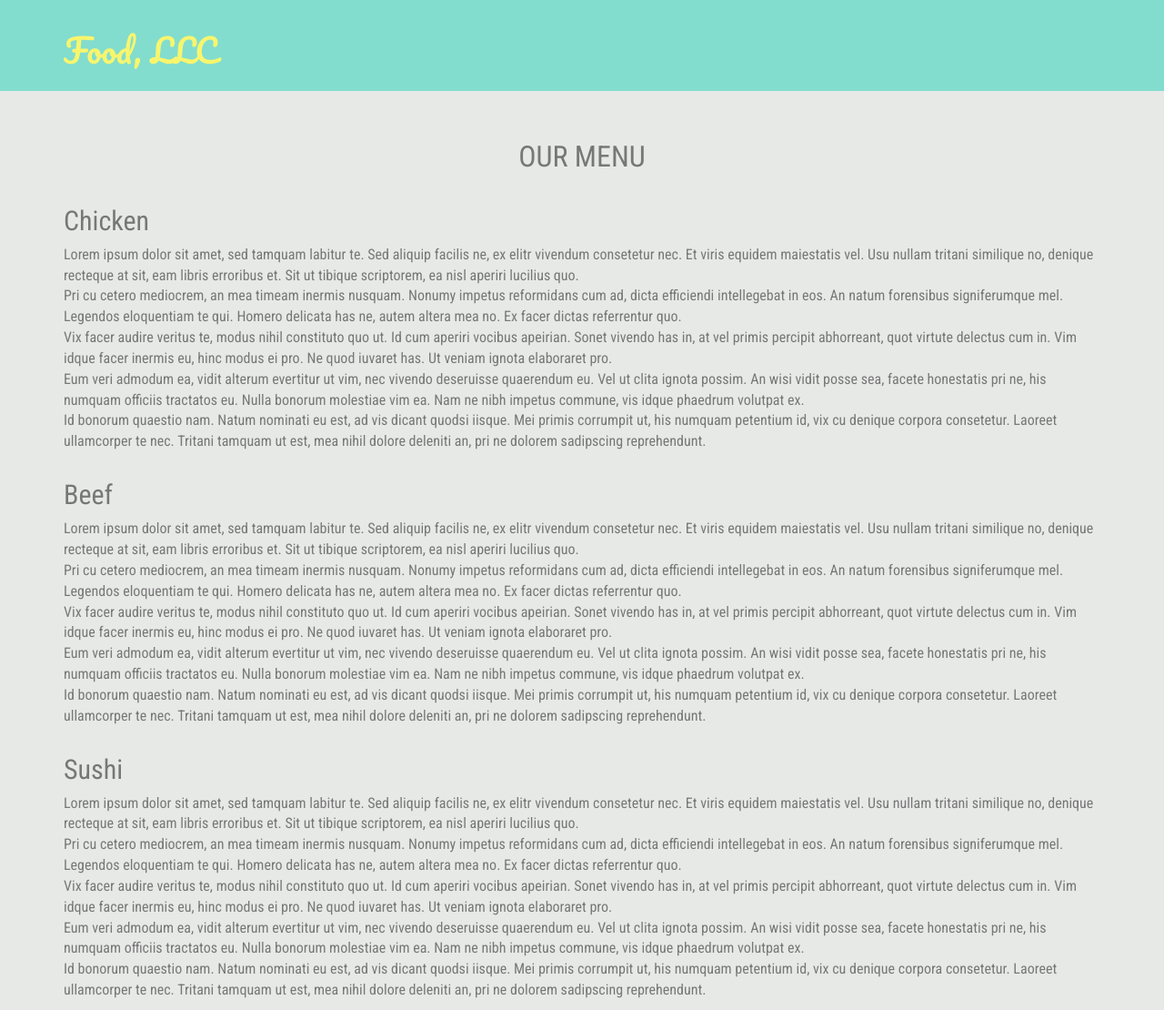
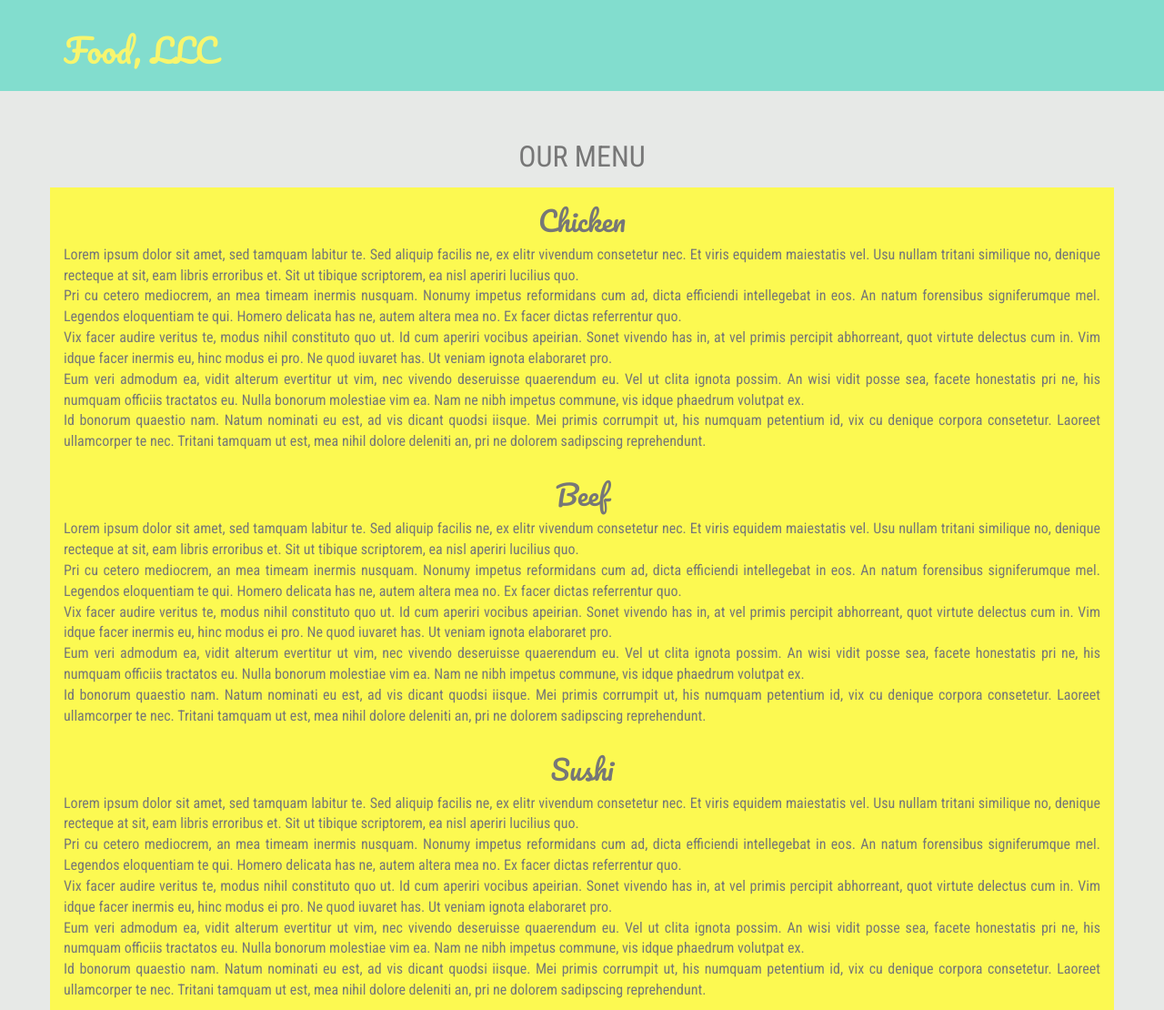
Before and after one commit to emmvalenti/emmvalenti.github.io, a Jekyll site: the page module3/index.html, which Jekyll copies as it is, in a window 1280 px wide. Shown: the whole page at 91% size. Built offline with Jekyll 4.4.1, drawn with Linux system fonts in a browser that asks for light colours.

Commit message:
add h2 styles, fix margins for xs-screens

```diff
--- a/module3/css/style.css
+++ b/module3/css/style.css
@@ -29,7 +29,7 @@ body{
 }
 
 #nav-list a{
-	color: black;
+	color: #FCF951;
 	text-align: center;
 }
 
@@ -40,9 +40,17 @@ body{
 	text-transform: uppercase;
 }
 
-.container .jumbotron {
+#main-content {
 	background-color: #FCF951;
+	text-align: justify;
 }
+
+h2{
+	font-family: 'Pacifico', cursive;
+	text-align: center;
+}
+
+
 
 
 /*LARGE DEVICES*/
@@ -71,4 +79,8 @@ body{
 	#collapsable-nav a{
 		font-size: 1.2em;
 	}
+	#main-content{
+		margin-left:40px;
+		margin-right:40px;
+	}
 }
```
